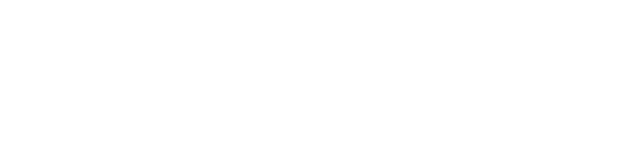
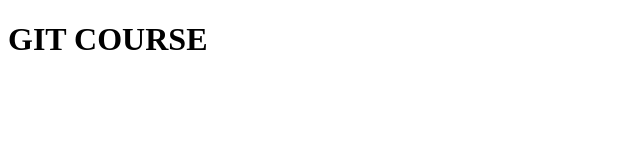
Before and after one commit to x14110679/git-starter, a plain HTML site: page index.html in a window 1280 px wide. Shown: the whole page, without its empty margins (0-640 px from the left). Drawn offline with Linux system fonts and the light colour scheme.

Commit message:
Header added

```diff
--- a/index.html
+++ b/index.html
@@ -7,6 +7,6 @@
     <title>Document</title>
 </head>
 <body>
-
+    <h1>GIT COURSE</h1>
 </body>
 </html>
```
